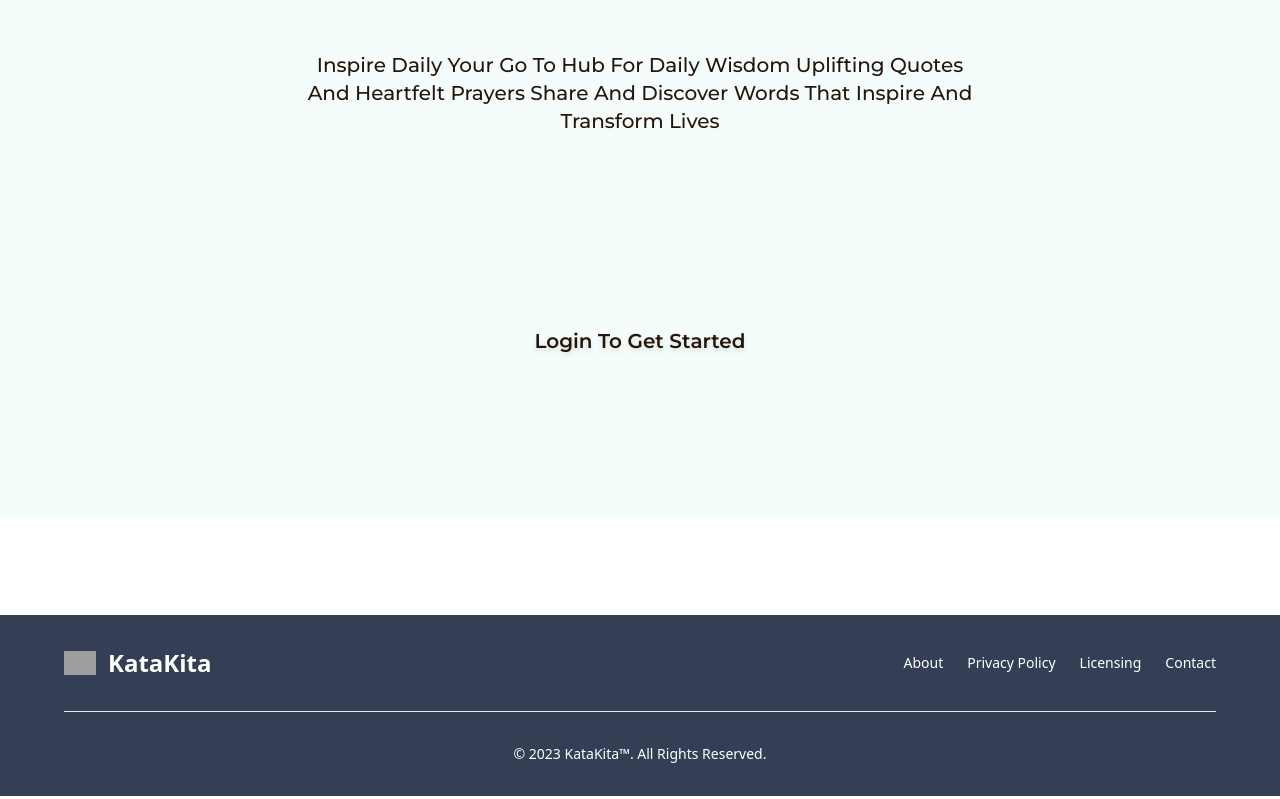
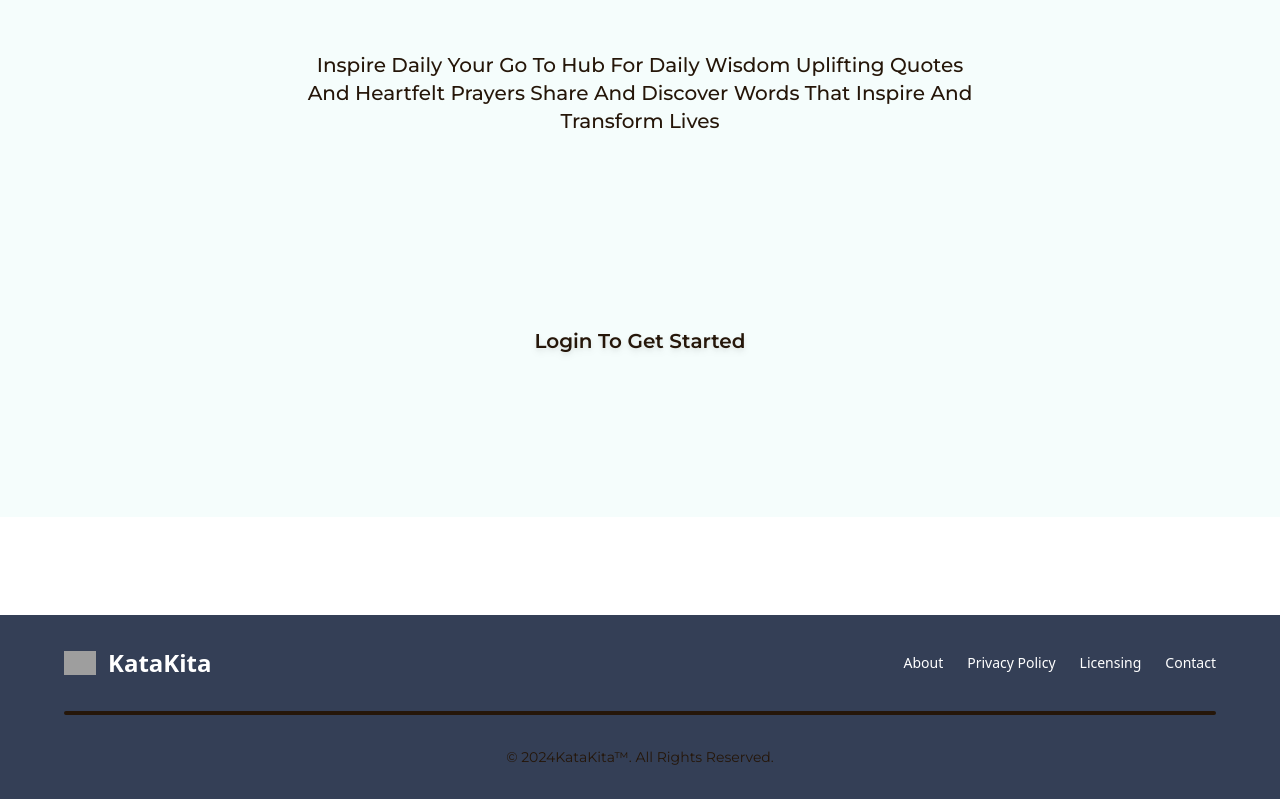
Before and after one commit to anggawidiarta/katakita-quotes-sharing, a Next.js app: page / in a window 1280 px wide. Shown: the part 283-1082 px from the top of the page. Built offline with nearby package versions, Linux system fonts and the light colour scheme; no server answers; grey boxes are pictures that could not be loaded.

Commit message:
chore: update footer tagline

```diff
--- a/components/Footer/Footer.tsx
+++ b/components/Footer/Footer.tsx
@@ -47,9 +47,10 @@ const Footer: React.FC = () => {
             </li>
           </ul>
         </div>
-        <hr className="my-6 border-gray-200 sm:mx-auto dark:border-gray-700 lg:my-8" />
-        <span className="block text-sm text-white sm:text-center dark:text-gray-400">
-          © 2023{" "}
+        <hr className="my-6 border-[#251609] border-2 rounded-full sm:mx-auto lg:my-8" />
+        <span className="block text-sm font-montserrat text-[#251609] sm:text-center dark:text-gray-400">
+          © {new Date().getFullYear()}
+          {/* TODO: change href*/}
           <a href="https://flowbite.com/" className="hover:underline">
             KataKita™
           </a>
```
